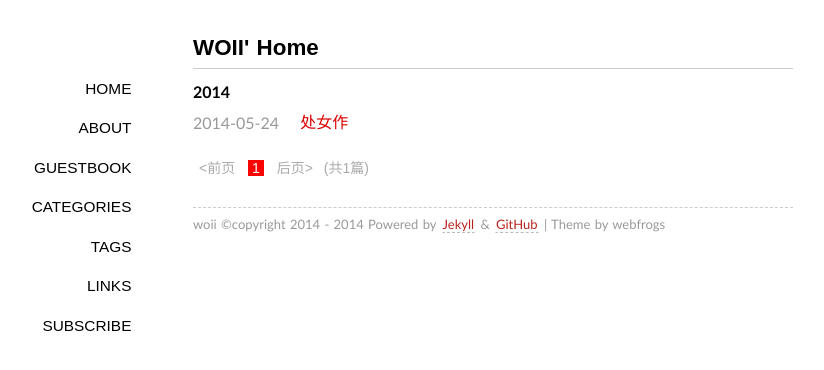
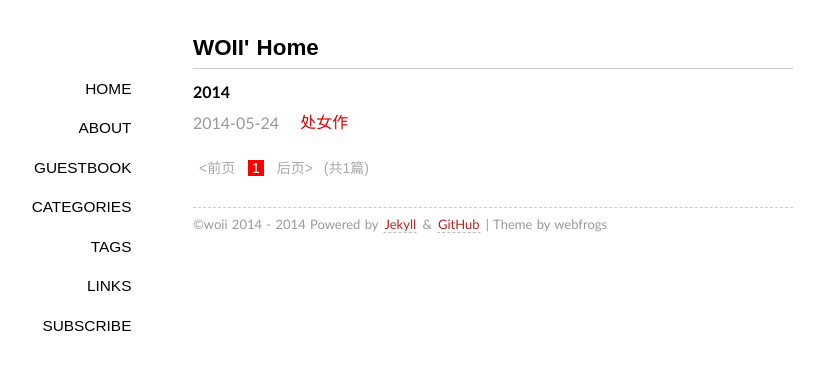
Before and after one commit to iTotoro/itotoro.github.io, a Jekyll site: the page built from index.html, in a window 1280 px wide. Shown: the top 370 px of the page, without its empty margins (147-971 px from the left). Built offline with Jekyll 4.4.1, drawn with Linux system fonts in a browser that asks for light colours; some web fonts are replaced; Markdown is read by kramdown in place of the engine named in the settings; the list of posts is cut into pages by our own code; comment, search, counter and statistics services are not loaded; part of the change alters nothing that is shown.

Commit message:
copy right

```diff
--- a/_layouts/default.html
+++ b/_layouts/default.html
@@ -32,7 +32,7 @@
       </div>
 
     <footer>
-        <p><small>woii &copy;copyright 2014 - {{site.time | date:"%Y"}}  Powered by <a href="https://github.com/mojombo/jekyll">Jekyll</a> & <a href="http://pages.github.com">GitHub</a> | Theme by webfrogs </small></p>
+        <p><small>&copy;woii 2014 - {{site.time | date:"%Y"}}  Powered by <a href="https://github.com/mojombo/jekyll">Jekyll</a> & <a href="http://pages.github.com">GitHub</a> | Theme by webfrogs </small></p>
     </footer>
 
     </div>
@@ -42,22 +42,16 @@
       (i[r].q=i[r].q||[]).push(arguments)},i[r].l=1*new Date();a=s.createElement(o),
       m=s.getElementsByTagName(o)[0];a.async=1;a.src=g;m.parentNode.insertBefore(a,m)
       })(window,document,'script','//www.google-analytics.com/analytics.js','ga');
-
       ga('create', 'UA-51312780-1', 'woii.me');
       ga('send', 'pageview');
-
     </script>
-    <!-- <script src="http://s4.cnzz.com/z_stat.php?id=1000447209&web_id=1000447209" language="JavaScript"></script> -->
-    <script type="text/javascript">var cnzz_protocol = (("https:" == document.location.protocol) ? " https://" : " http://");document.write(unescape("%3Cspan id='cnzz_stat_icon_1000447209'%3E%3C/span%3E%3Cscript src='" + cnzz_protocol + "s4.cnzz.com/z_stat.php%3Fid%3D1000447209' type='text/javascript'%3E%3C/script%3E"));</script>
+    <!-- cnzz -->
+    <script type="text/javascript">var cnzz_protocol = (("https:" == document.location.protocol) ? " https://" : " http://");document.write(unescape("%3Cspan id='cnzz_stat_icon_1000447209'%3E%3C/span%3E%3Cscript src='" + cnzz_protocol + "s4.cnzz.com/z_stat.php%3Fid%3D1000447209' type='text/javascript'%3E%3C/script%3E"));
+    </script>
+    <!-- cnzz -->
     <!-- Baidu Button BEGIN -->
-		<!-- script type="text/javascript" id="bdshare_js" data="type=slide&amp;img=4&amp;pos=right&amp;uid=541841" ></script>
-		<script type="text/javascript" id="bdshell_js"></script>
-		<script type="text/javascript">
-		var bds_config={"bdTop":170};
-		document.getElementById("bdshell_js").src = "http://bdimg.share.baidu.com/static/js/shell_v2.js?cdnversion=" + Math.ceil(new Date()/3600000);
-		</script> -->
-
-<script>window._bd_share_config={"common":{"bdSnsKey":{},"bdText":"","bdMini":"1","bdMiniList":["tsina","weixin","qzone","tqq","renren","douban","tieba","mail","fbook","twi","linkedin","copy","print"],"bdPic":"","bdStyle":"0","bdSize":"16"},"slide":{"type":"slide","bdImg":"4","bdPos":"right","bdTop":"100"}};with(document)0[(getElementsByTagName('head')[0]||body).appendChild(createElement('script')).src='http://bdimg.share.baidu.com/static/api/js/share.js?v=89860593.js?cdnversion='+~(-new Date()/36e5)];</script>
+    <script>window._bd_share_config={"common":{"bdSnsKey":{},"bdText":"","bdMini":"1","bdMiniList":["tsina","weixin","qzone","tqq","renren","douban","tieba","mail","fbook","twi","linkedin","copy","print"],"bdPic":"","bdStyle":"0","bdSize":"16"},"slide":{"type":"slide","bdImg":"4","bdPos":"right","bdTop":"100"}};with(document)0[(getElementsByTagName('head')[0]||body).appendChild(createElement('script')).src='http://bdimg.share.baidu.com/static/api/js/share.js?v=89860593.js?cdnversion='+~(-new Date()/36e5)];
+    </script>
 		<!-- Baidu Button END -->
   </body>
 </html>
```
